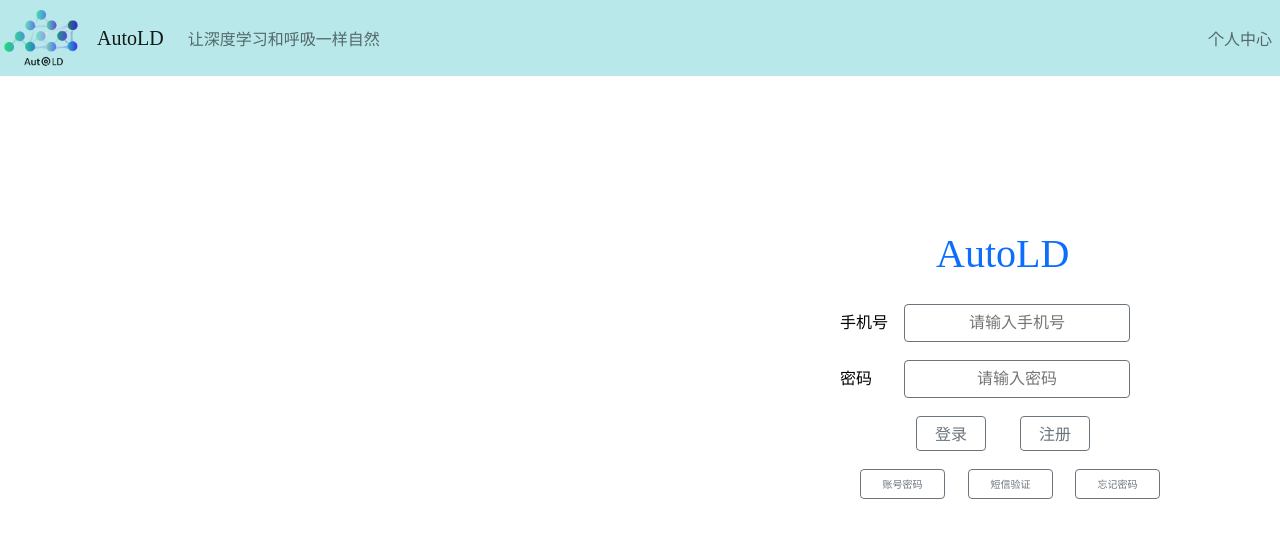
After one commit to bjfu2022pro/AutoLD, a Flask app: template templates/login.html in a window 1280 px wide. The commit adds this page. Shown: the top 538 px of the page. Run offline with Flask 2, Linux system fonts and the light colour scheme; the template is opened without the code that fills it, so the values that code supplies are empty; some libraries are stand-ins or nearby versions.

Commit message:
-yantian login

```diff
--- /dev/null
+++ b/templates/login.html
@@ -0,0 +1,98 @@
+<!DOCTYPE html>
+<html lang="en">
+<head>
+    <meta charset="UTF-8">
+    <meta http-equiv="X-UA-Compatible" content="IE=edge" />
+    <meta name="viewport" content="width=device-width, initial-scale=1.0" />
+    <title>Title</title>
+    <link rel="stylesheet" href="../static/css/bootstrap.min.css">
+    <script src="../static/js/jquery-3.4.1.min.js"></script>
+    <script src="../static/js/bootstrap.min.js"></script>
+    <style>
+        #main{
+            width:1100px;
+            height:300px;
+            MARGIN-RIGHT: auto;
+            MARGIN-LEFT: auto;
+        }
+    </style>
+
+</head>
+<body>
+<nav class="navbar navbar-expand-sm navbar-light fixed-top" style="background-color:#b8e8ea;">
+
+    <!-- div1 start -->
+    <div class="collapse navbar-collapse justify-content-start">
+
+        <!-- Brand -->
+        <a href="/home"><img src="../static/img/logo.png" alt="logo" width="82" height="60"></a>
+        <a class="navbar-brand" href="/home">&nbsp;&nbsp;&nbsp;AutoLD</a>
+
+        <!-- navbar-nav -->
+        <ul class="navbar-nav">
+
+            <!-- Links -->
+            <li class="nav-item">
+                <a class="nav-link" href="/home">让深度学习和呼吸一样自然</a>
+            </li>
+        </ul>
+    </div>
+
+    <!-- div2 end -->
+    <div class="collapse navbar-collapse justify-content-end">
+        <ul class="navbar-nav">
+            <li class="nav-item ">
+                <a class="nav-link" href="/usercontrol">个人中心</a>
+            </li>
+        </ul>
+    </div>
+</nav>
+
+<div id="main">
+    <div style="margin-left:750px;margin-top: 230px">
+        <form action="/login_result" method="post">
+            <h1 style="margin-left: 96px;color: #0d6efd">AutoLD</h1><br>
+            <div class="row g-3 align-items-center">
+                <div class="col-auto">
+                    <label for="tel" class="col-form-label">手机号</label>
+                </div>
+                <div class="col-auto">
+                    <input type="text" id="telephone" class="btn btn-outline-secondary" name="phonenumber"
+                    aria-describedby="passwordHelpInline" placeholder="请输入手机号">
+                </div>
+            </div>
+
+            <br>
+
+            <div class="row g-3 align-items-center">
+                <div class="col-auto">
+                    <label for="password" class="col-form-label">密码</label>
+                </div>
+                <div class="col-auto" style="margin-left: 16px">
+                    <input type="password" id="password"  class="btn btn-outline-secondary" name="password"
+                    aria-describedby="passwordHelpInline" placeholder="请输入密码">
+                </div>
+            </div>
+            <br>
+            <button type="submit" class="btn btn-outline-secondary"
+                style="margin-left: 76px;width: 70px;height: 35px" >登录</button>
+
+            <button type="button" class="btn btn-outline-secondary"
+                style="margin-left: 30px;width: 70px;height: 35px">注册</button>
+
+            <br><br>
+            <button type="button" class="btn btn-outline-secondary"
+                style="margin-left: 20px;width: 85px;height: 30px;font-size:10px" >账号密码</button>
+
+            <button type="button" class="btn btn-outline-secondary"
+                style="margin-left: 19px;width: 85px;height: 30px;font-size: 10px" >短信验证</button>
+
+            <button type="button" class="btn btn-outline-secondary"
+                style="margin-left: 18px;width: 85px;height: 30px;font-size: 10px" >忘记密码</button>
+        </form>
+    </div>
+</div>
+
+
+</body>
+</html>
```
Also changed, not shown: templates/login1-1.html (deleted, +0 -82 lines), templates/register.html (+8 -11 lines).
